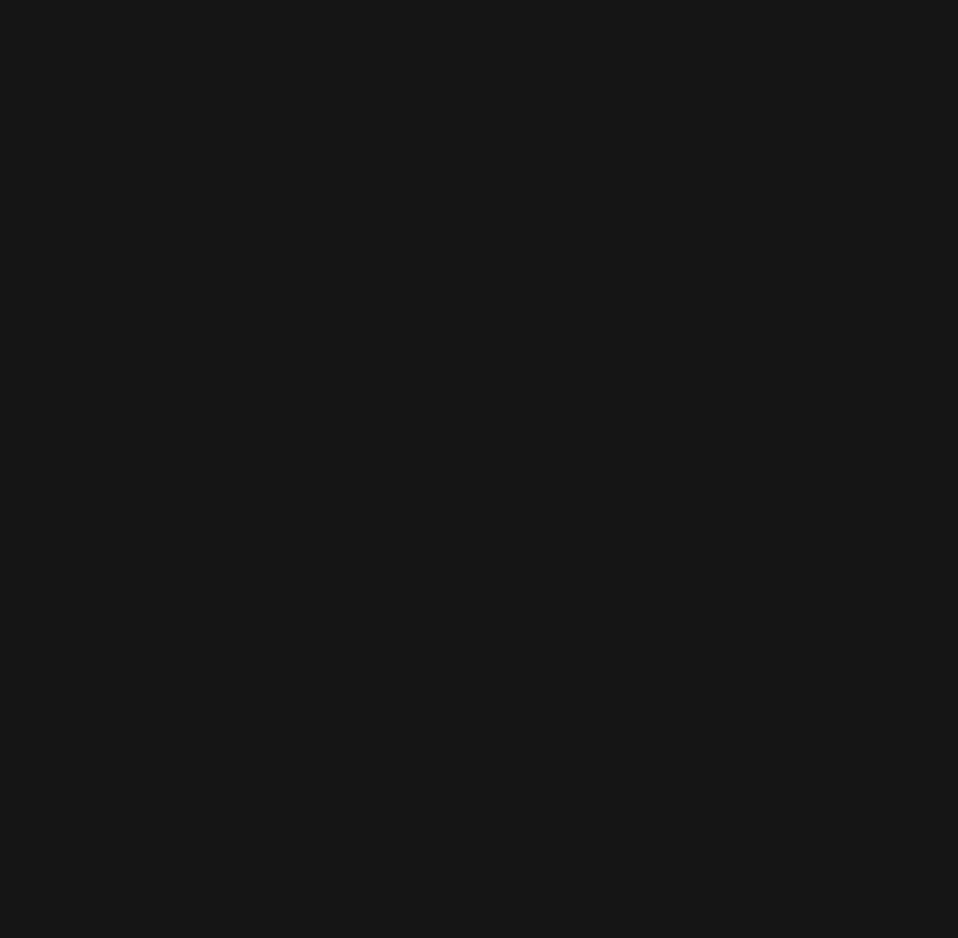
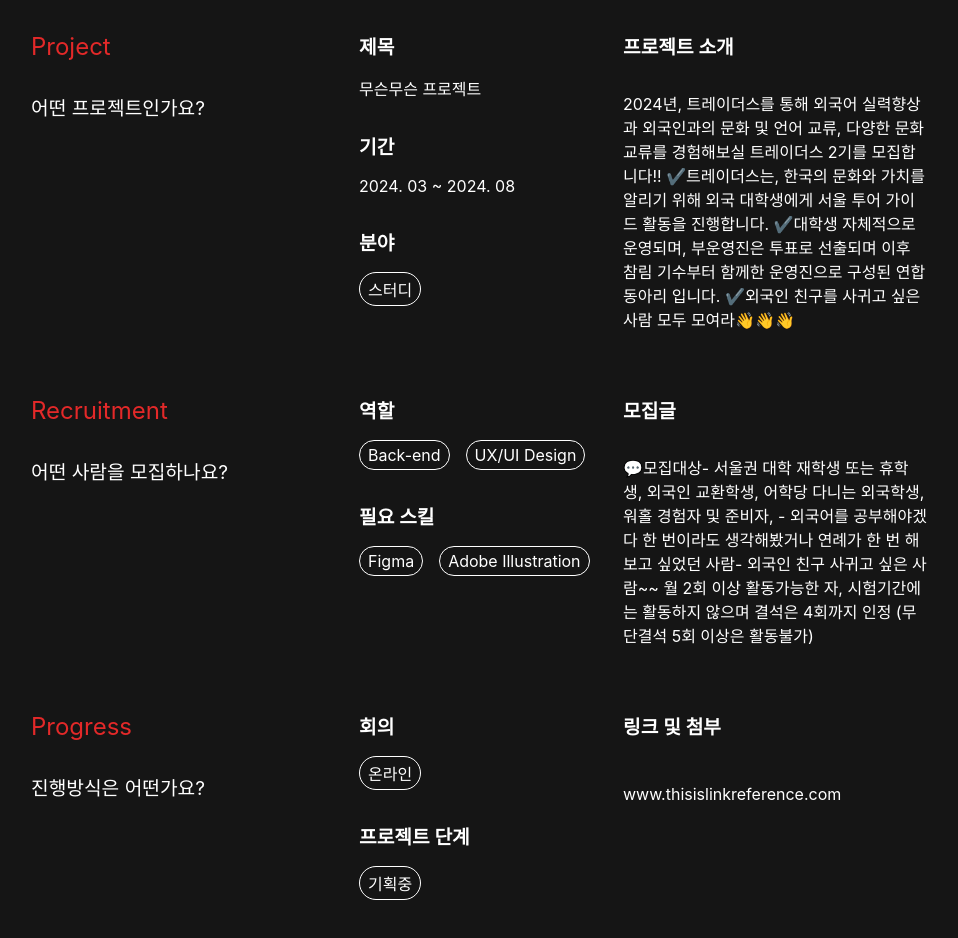
Before and after one commit to Sequence-Front/sequence, a React (Create React App) app: page /projectdetail in a window 1280 px wide. Before the commit this address had no page. Shown: the top 938 px of the page, without its empty margins (9-967 px from the left). Before the commit the page ends 800 px from the top, so only its background shows below. Built offline with nearby package versions, Linux system fonts and the light colour scheme; a web font is replaced by a local one.

Commit message:
[FIX] projectDetail 1차수정

```diff
--- a/src/Router.js
+++ b/src/Router.js
@@ -16,6 +16,7 @@ import SignUpPage from './signup/SignUpPage';
 import SignUpComplete from './signup2/SignUpComplete';
 import ProjectPage from './project/ProjectPage';
 import WithdrawPage from './withdraw/WithdrawPage';
+import ProjectDetailPage from './projectdetail/ProjectDetailPage';
 
 const AppRouter = () => {
   return (
@@ -37,6 +38,7 @@ const AppRouter = () => {
         <Route path="/header" element={<Header />} />
         <Route path="/project" element={<ProjectPage />} />
         <Route path="/withdraw" element={<WithdrawPage />} />
+        <Route path="/projectdetail" element={<ProjectDetailPage />} />
       </Routes>
     </Router>
   );
--- /dev/null
+++ b/src/projectdetail/ProjectDetailPage.tsx
@@ -0,0 +1,182 @@
+import React from 'react';
+import styled from 'styled-components';
+import { projectData } from './projectData';
+const Container = styled.div`
+  background-color: #151515;
+  color: white;
+  padding: 2rem;
+  max-width: 1200px;
+  margin: 0 auto;
+`;
+
+const Section = styled.div`
+  margin-bottom: 3rem;
+`;
+
+const SectionTitle = styled.div`
+  color: #e32929;
+  font-size: 1.5rem;
+  margin-bottom: 2rem;
+`;
+
+const Content = styled.div`
+  display: grid;
+  grid-template-columns: 200px 200px 1fr;
+  grid-column-gap: 8rem;
+
+  & > div:last-child {
+    margin-left: -4rem;
+  }
+`;
+
+const LabelTitle = styled.div`
+  font-size: 1.2rem;
+  font-weight: 600;
+  margin-bottom: 1rem;
+  color: white;
+`;
+
+const LastColumnContent = styled.div`
+  display: flex;
+  flex-direction: column;
+  justify-content: space-between;
+  height: 50%;
+`;
+
+const ChipsWrapper = styled.div`
+  display: flex;
+  flex-direction: row;
+  gap: 0.5rem;
+`;
+
+const ContentText = styled.div`
+  margin-bottom: 2rem;
+  width: 100%;
+  display: flex;
+  flex-direction: row;
+  gap: 1rem;
+`;
+
+const Description = styled.p`
+  line-height: 1.5;
+  max-width: 50%;
+`;
+
+const Tag = styled.div`
+  display: inline-block;
+  background-color: transparent;
+  color: white;
+  padding: 0.25rem 0.5rem;
+  border: 1px solid white;
+  border-radius: 20px;
+  margin-right: 0.5rem;
+  white-space: nowrap;
+`;
+
+const DescriptionWrapper = styled.div`
+  font-size: 1.2rem;
+`;
+
+const ProjectDetailPage = () => {
+  return (
+    <Container>
+      <Section>
+        <Content>
+          <div>
+            <SectionTitle>Project</SectionTitle>
+            <DescriptionWrapper>어떤 프로젝트인가요?</DescriptionWrapper>
+          </div>
+
+          <div>
+            <LabelTitle>제목</LabelTitle>
+            <ContentText>{projectData.project.title}</ContentText>
+
+            <LabelTitle>기간</LabelTitle>
+            <ContentText>{projectData.project.period}</ContentText>
+
+            <LabelTitle>분야</LabelTitle>
+            <ContentText>
+              {projectData.project.category.map((item, index) => (
+                <Tag key={index}>{item}</Tag>
+              ))}
+            </ContentText>
+          </div>
+
+          <LastColumnContent>
+            <LabelTitle>프로젝트 소개</LabelTitle>
+            <Description>{projectData.project.description}</Description>
+          </LastColumnContent>
+        </Content>
+      </Section>
+
+      <Section>
+        <Content>
+          <div>
+            <SectionTitle>Recruitment</SectionTitle>
+            <DescriptionWrapper>어떤 사람을 모집하나요?</DescriptionWrapper>
+          </div>
+
+          <div>
+            <LabelTitle>역할</LabelTitle>
+            <ContentText>
+              <ChipsWrapper>
+                {projectData.recruitment.roles.map((role, index) => (
+                  <Tag key={index}>{role}</Tag>
+                ))}
+              </ChipsWrapper>
+            </ContentText>
+            <LabelTitle>필요 스킬</LabelTitle>
+            <ContentText>
+              <ChipsWrapper>
+                {projectData.recruitment.skills.map((skill, index) => (
+                  <Tag key={index}>{skill}</Tag>
+                ))}
+              </ChipsWrapper>
+            </ContentText>
+          </div>
+
+          <LastColumnContent>
+            <LabelTitle>모집글</LabelTitle>
+            <Description>{projectData.recruitment.description}</Description>
+          </LastColumnContent>
+        </Content>
+      </Section>
+
+      <Section>
+        <Content>
+          <div>
+            <SectionTitle>Progress</SectionTitle>
+            <DescriptionWrapper>진행방식은 어떤가요?</DescriptionWrapper>
+          </div>
+
+          <div>
+            <LabelTitle>회의</LabelTitle>
+            <ContentText>
+              <ChipsWrapper>
+                {projectData.progress.meeting.map((item, index) => (
+                  <Tag key={index}>{item}</Tag>
+                ))}
+              </ChipsWrapper>
+            </ContentText>
+
+            <LabelTitle>프로젝트 단계</LabelTitle>
+            <ContentText>
+              <ChipsWrapper>
+                {projectData.progress.stage.map((item, index) => (
+                  <Tag key={index}>{item}</Tag>
+                ))}
+              </ChipsWrapper>
+            </ContentText>
+          </div>
+
+          <LastColumnContent>
+            <LabelTitle>링크 및 첨부</LabelTitle>
+            <Description>{projectData.progress.reference}</Description>
+          </LastColumnContent>
+        </Content>
+      </Section>
+    </Container>
+  );
+};
+
+export default ProjectDetailPage;
--- /dev/null
+++ b/src/projectdetail/projectData.ts
@@ -0,0 +1,37 @@
+export interface ProjectData {
+  project: {
+    title: string;
+    period: string;
+    category: string[];
+    description: string;
+  };
+  recruitment: {
+    roles: string[];
+    skills: string[];
+    description: string;
+  };
+  progress: {
+    meeting: string[];
+    stage: string[];
+    reference: string;
+  };
+}
+
+export const projectData: ProjectData = {
+  project: {
+    title: "무슨무슨 프로젝트",
+    period: "2024. 03 ~ 2024. 08",
+    category: ["스터디"],
+    description: "2024년, 트레이더스를 통해 외국어 실력향상과 외국인과의 문화 및 언어 교류, 다양한 문화교류를 경험해보실 트레이더스 2기를 모집합니다!! ✔️트레이더스는, 한국의 문화와 가치를 알리기 위해 외국 대학생에게 서울 투어 가이드 활동을 진행합니다. ✔️대학생 자체적으로 운영되며, 부운영진은 투표로 선출되며 이후 참림 기수부터 함께한 운영진으로 구성된 연합동아리 입니다. ✔️외국인 친구를 사귀고 싶은 사람 모두 모여라👋👋👋"
+  },
+  recruitment: {
+    roles: ["Back-end", "UX/UI Design"],
+    skills: ["Figma", "Adobe Illustration"],
+    description: "💬모집대상- 서울권 대학 재학생 또는 휴학생, 외국인 교환학생, 어학당 다니는 외국학생, 워홀 경험자 및 준비자, - 외국어를 공부해야겠다 한 번이라도 생각해봤거나 연례가 한 번 해보고 싶었던 사람- 외국인 친구 사귀고 싶은 사람~~ 월 2회 이상 활동가능한 자, 시험기간에는 활동하지 않으며 결석은 4회까지 인정 (무단결석 5회 이상은 활동불가)"
+  },
+  progress: {
+    meeting: ["온라인"],
+    stage: ["기획중"],
+    reference: "www.thisislinkreference.com"
+  }
+};
```
